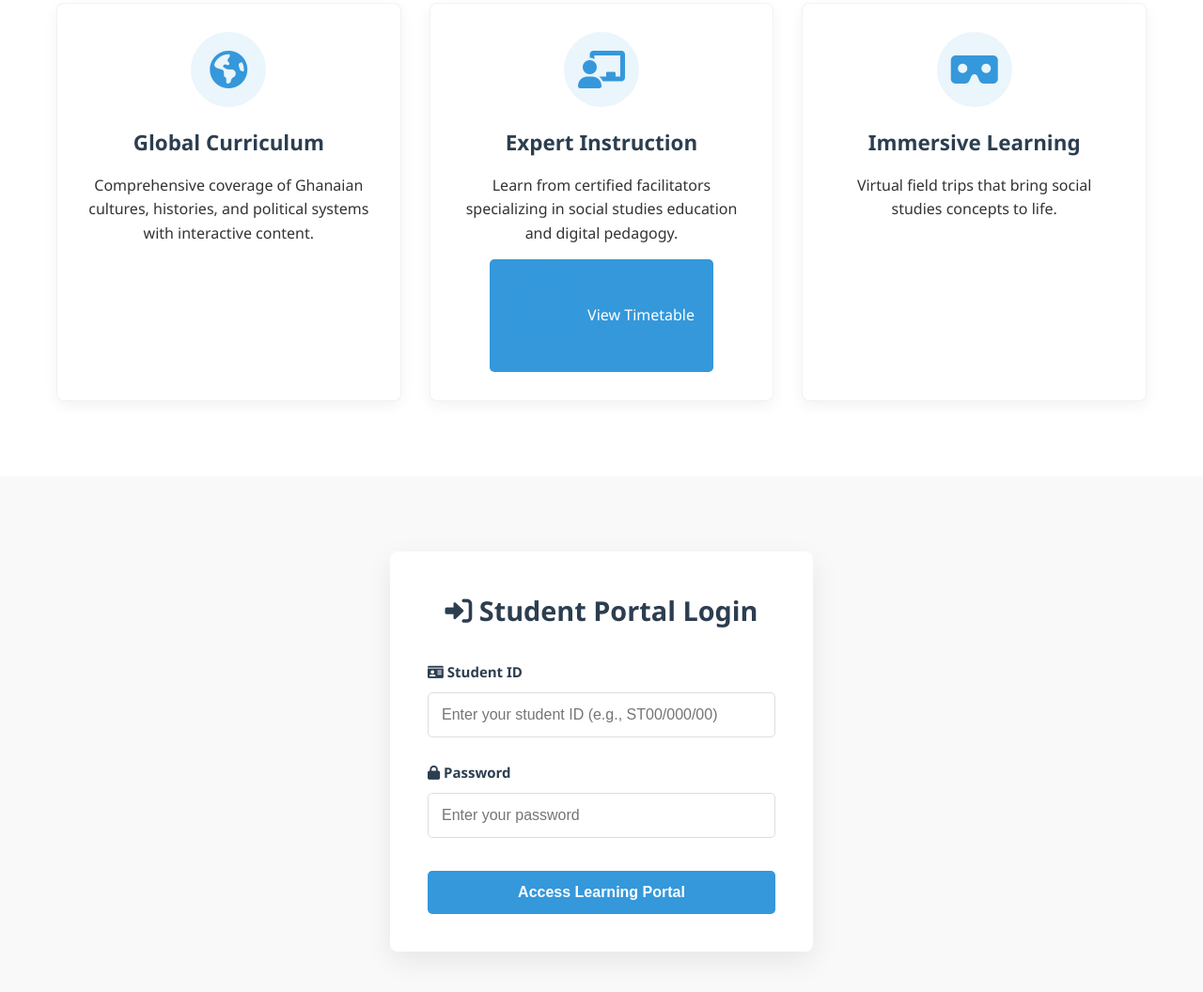
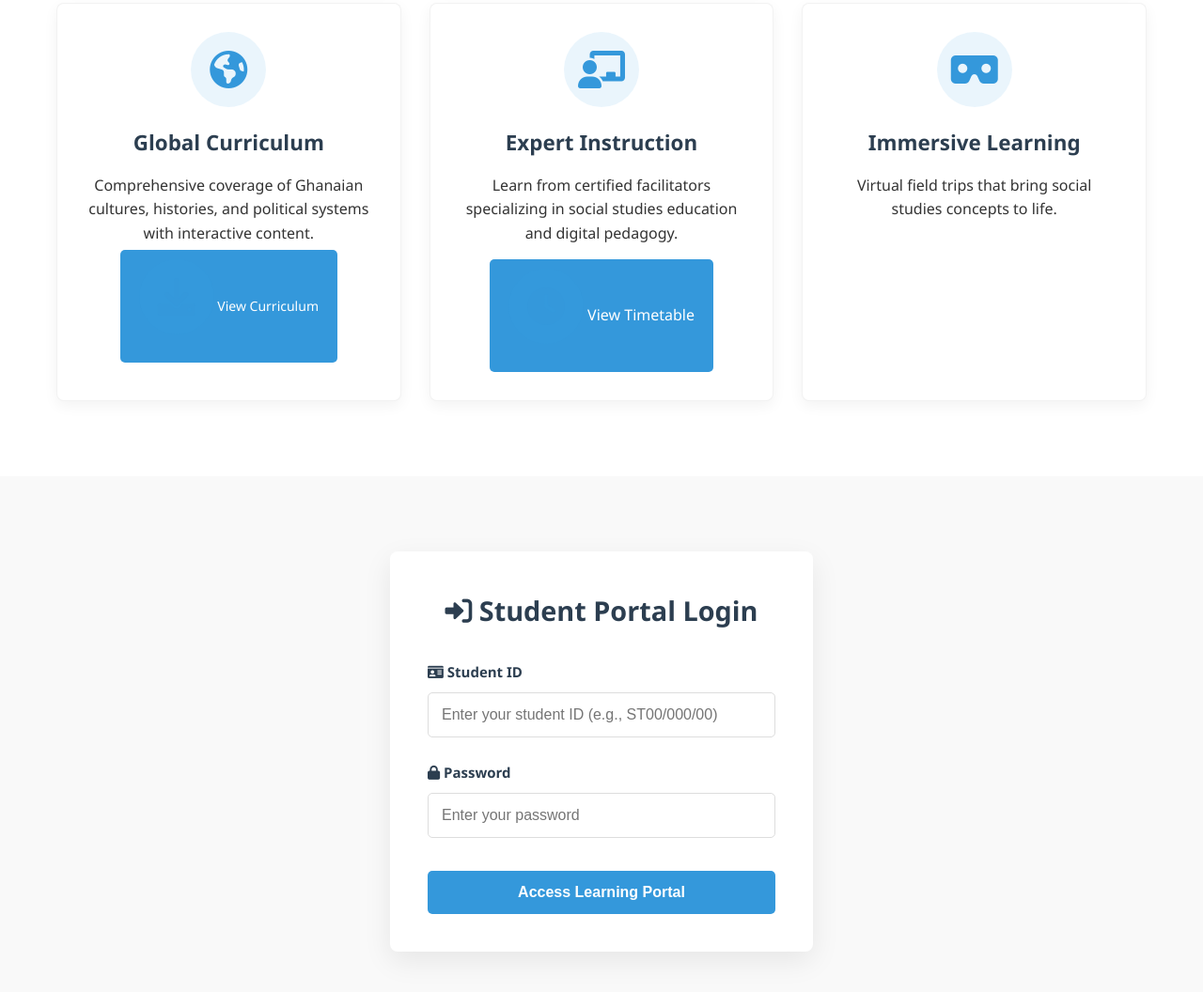
Before and after one commit to gentledigitech/Class, a plain HTML site: page index.html in a window 1280 px wide. Shown: the part 756-1812 px from the top of the page at 94% size. Drawn offline with Linux system fonts and the light colour scheme.

Commit message:
index.html

```diff
--- a/index.html
+++ b/index.html
@@ -826,6 +826,9 @@
                         <i class="fas fa-globe-americas"></i>
                         <h3>Global Curriculum</h3>
                         <p>Comprehensive coverage of Ghanaian cultures, histories, and political systems with interactive content.</p>
+                        <a href="https://nacca.gov.gh/wp-content/uploads/2022/10/Social-Studies.pdf" class="dashboard-btn" target="_blank">
+                            <i class="fas fa-download"></i> View Curriculum
+                        </a>
                     </div>
                     <div class="feature-card">
                         <i class="fas fa-chalkboard-teacher"></i>
```
